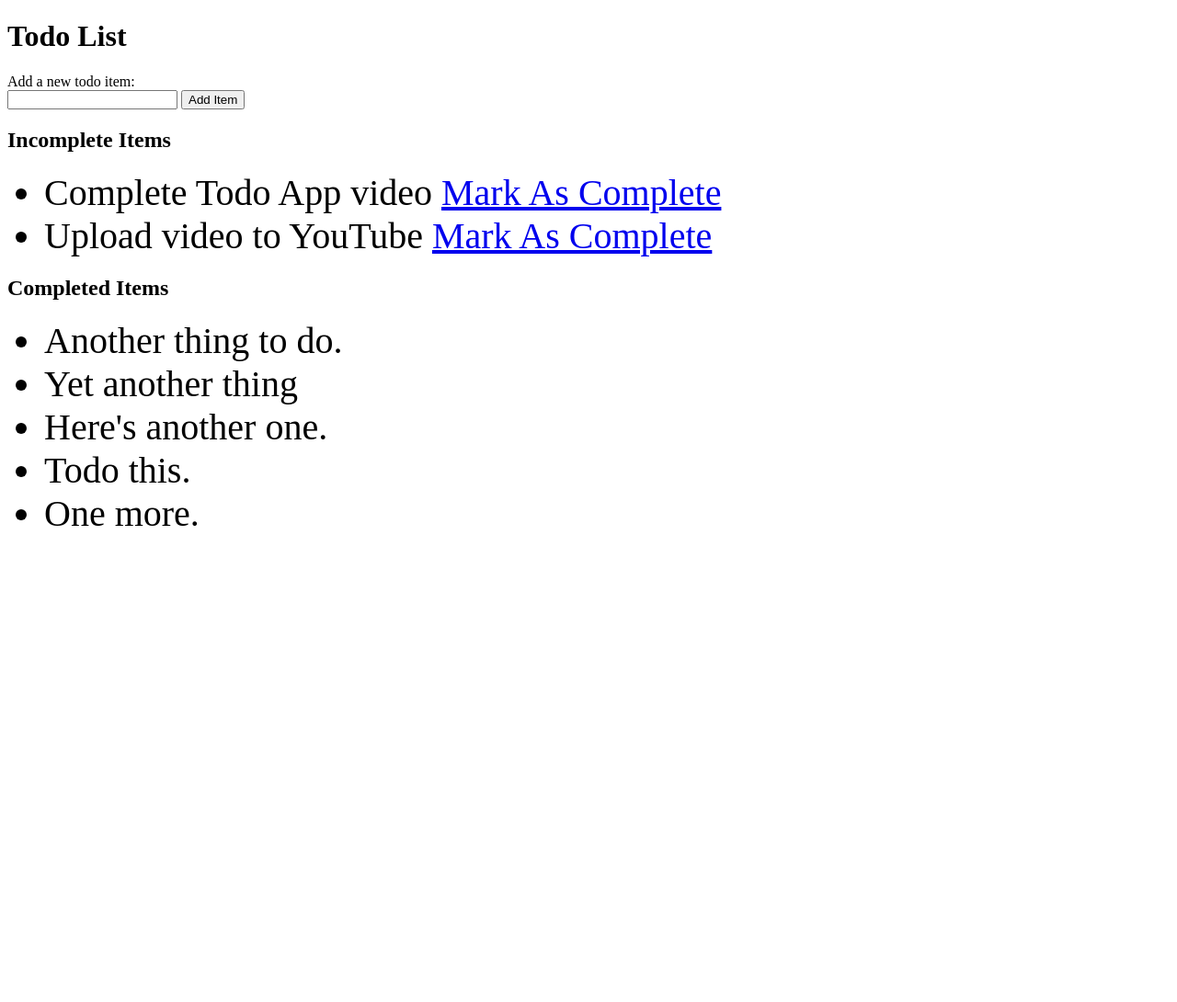
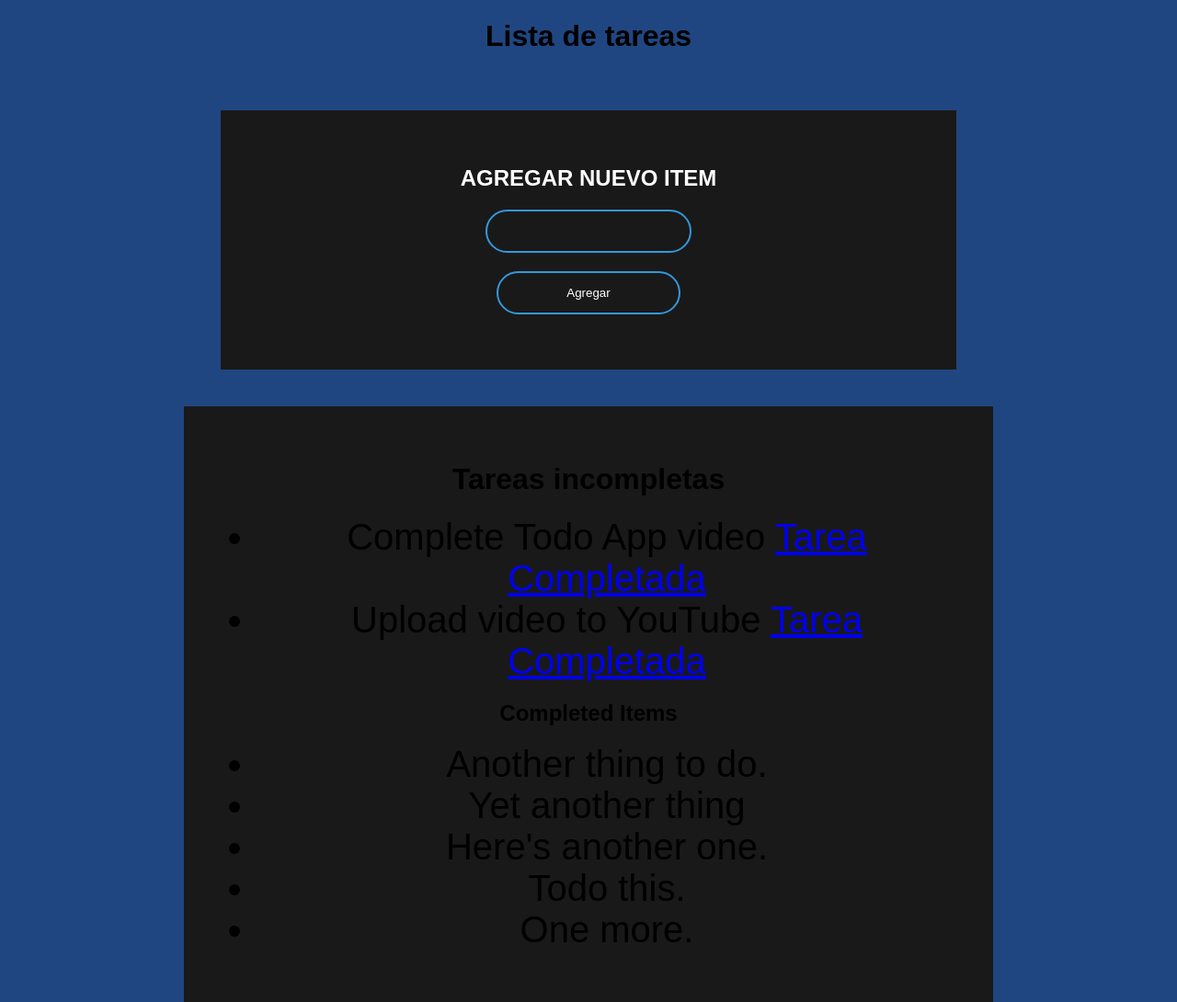
Before and after one commit to Darkay10/ToDoList-App, a Flask app: page / in a window 1280 px wide. Shown: the whole page at 92% size. Before the commit the page ends 572 px from the top, so only its background shows below. Run offline with Flask 2, Linux system fonts and the light colour scheme; data comes from the database, SQL or seed files in the repository.

Commit message:
todo
todolist

```diff
--- a/ToDoList/app.py
+++ b/ToDoList/app.py
@@ -3,7 +3,7 @@ from flask_sqlalchemy import SQLAlchemy
 
 app = Flask(__name__)
 
-app.config['SQLALCHEMY_DATABASE_URI'] = 'sqlite:////c/Users/Jose/Pictures/ToDoList/todo.db' # Declaramos donde esta la base de datos
+app.config['SQLALCHEMY_DATABASE_URI'] = 'sqlite:////c/Users/Jose/Pictures/ToDoList/todo.db'
 
 db = SQLAlchemy(app)
 
--- /dev/null
+++ b/ToDoList/pyvenv.cfg
@@ -0,0 +1,3 @@
+home = C:\Users\respa\AppData\Local\Programs\Python\Python38-32
+include-system-site-packages = false
+version = 3.8.1
--- a/ToDoList/templates/index.html
+++ b/ToDoList/templates/index.html
@@ -3,20 +3,36 @@
 <head>
     <meta charset="UTF-8">
     <title>Todo App</title>
+    <link rel="stylesheet" href="style.css">
 </head>
 <body>
-    <h1>Todo List</h1>
-    <div>Add a new todo item:
-        <form action="{{ url_for('add') }}" method="POST">
+    <div class="container">
+    <div class="row">
+        <div class="col-sm-12" id="inicio">
+            <h1>Lista de tareas</h1>
+        </div>
+        <div class="col-sm-3" id="vacio1">
+
+        </div>
+        <div class="col-sm-6" id="agregar">
+            <form action="{{ url_for('add') }}" method="POST" class="box">
+                <h2>Agregar nuevo item</h2>
                 <input type="text" name="todoitem">
-            <input type="submit" value="Add Item">
+                <input type="submit" value="Agregar">
             </form>
         </div>
-    <div>
-        <h2>Incomplete Items</h2>
+        <div class="col-sm-3" id="vacio1">
+
+        </div>
+        <div class="col-sm-3" id="vacio1">
+
+        </div>
+        <div class="col-sm-6" id="lista">
+
+            <h1>Tareas incompletas</h1>
             <ul>
                 {% for todo in incomplete %}
-            <li style="font-size: 30pt">{{ todo.text }} <a href="{{ url_for('complete', id=todo.id) }}">Mark As Complete</a></li>
+                <li style="font-size: 30pt">{{ todo.text }} <a href="{{ url_for('complete', id=todo.id) }}">Tarea Completada</a></li>
                 {% endfor %}
             </ul>
             <h2>Completed Items</h2>
@@ -25,6 +41,18 @@
                 <li style="font-size: 30pt">{{ todo.text }}</li>
                 {% endfor %}
             </ul>
+
         </div>
+        <div class="col-sm-3" id="vacio1">
+
+        </div>
+        <div class="col-sm-12" id="vacio1">
+
+        </div>
+    </div>
+</div>
+
+
+
 </body>
 </html>
--- /dev/null
+++ b/ToDoList/templates/style.css
@@ -0,0 +1,61 @@
+body{
+    margin: 0;
+    padding: 0;
+    font-family: sans-serif;
+    background: #204681;
+    text-align: center;
+}
+#agregar{
+    width: 800px;
+    padding: 40px;
+    text-align: center;
+    position:inherit;
+    margin: auto;
+
+}
+#lista{
+    width: 800px;
+    padding: 40px;
+    text-align: center;
+    margin: auto;
+    position:inherit;
+    background: #191919;
+}
+.box{
+    background: #191919;
+    width: auto;
+    padding: 40px;
+    text-align: center;
+}
+.box h2{
+    color: white;
+    text-transform: uppercase;
+}
+.box input[type = "text"]{
+    border: 0;
+    background: none;
+    display: block;
+    margin: 20px auto;
+    text-align: center;
+    border: 2px solid #3498db;
+    padding: 14px 10px;
+    width: 200px;
+    outline: none;
+    color: white;
+    border-radius: 24px;
+    transition: 0.25s;
+}
+.box input[type = "submit"]{
+    border: 0;
+    background: none;
+    display: block;
+    margin: 20px auto;
+    text-align: center;
+    border: 2px solid #3498db;
+    padding: 14px 10px;
+    width: 200px;
+    outline: none;
+    color:white;
+    border-radius: 24px;
+    transition: 0.25s;
+}
```
Also changed, not shown: 12 other files. Lines whose indentation alone changed are shown as unchanged.
